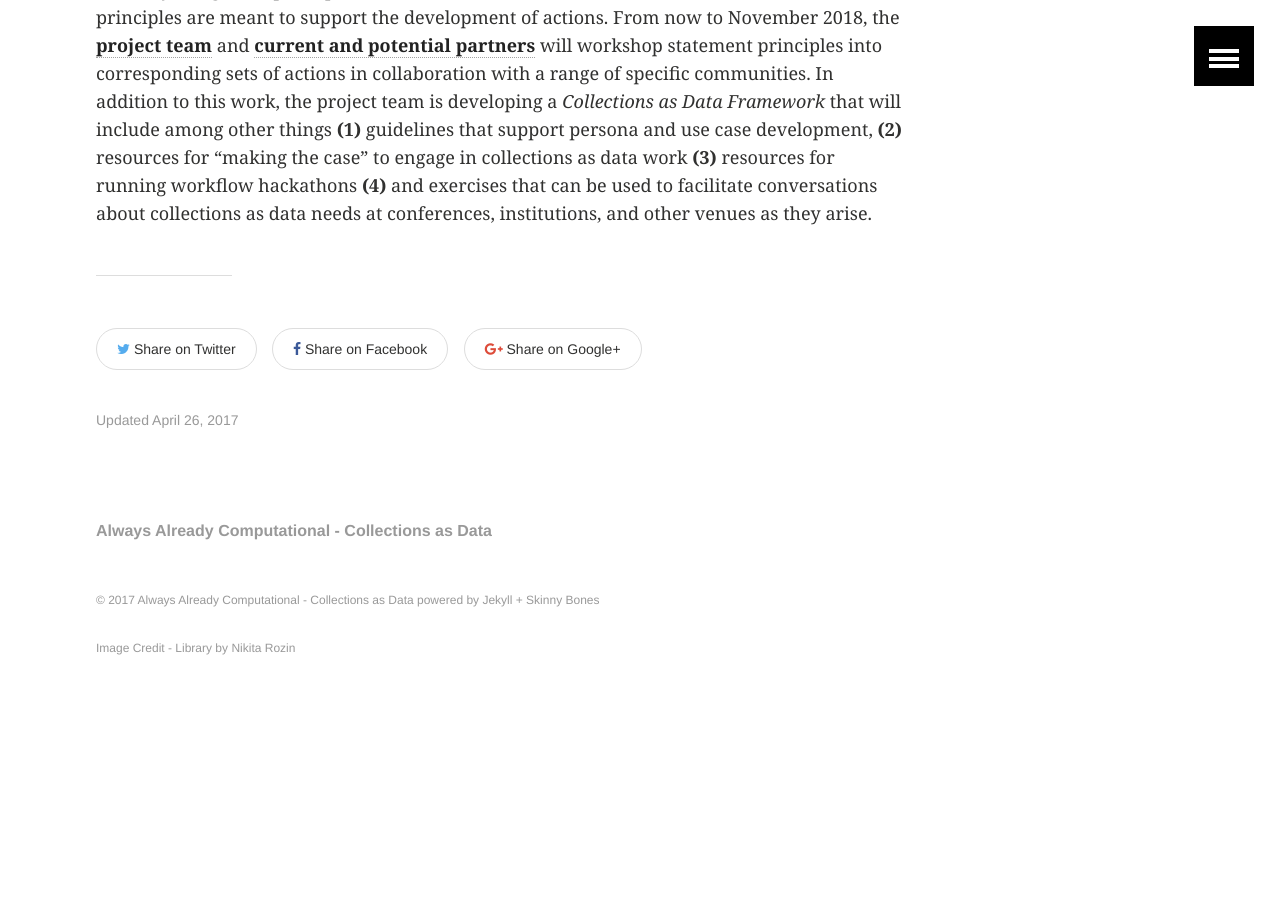
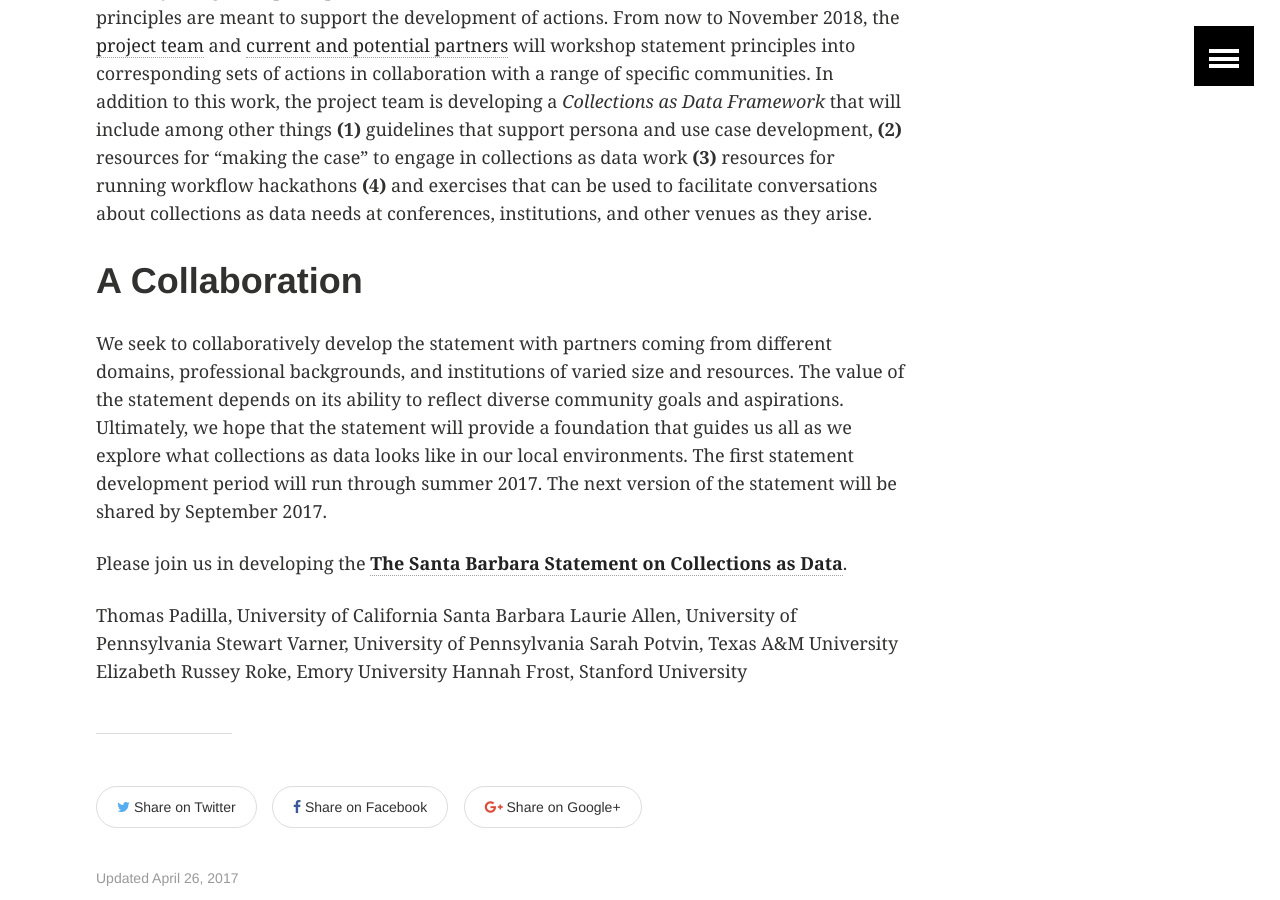
Before and after one commit to collectionsasdata/collectionsasdata.github.io, a Jekyll site: the page built from _posts/2017-4-26-devstatement.markdown, in a window 1280 px wide and 900 px high, scrolled down 1139 px. Built offline with Jekyll 4.4.1, drawn with Linux system fonts in a browser that asks for light colours; before the commit the page ends 1873 px from its top, so only the background shows below that.

Commit message:
Update 2017-4-26-devstatement.markdown

```diff
--- a/_posts/2017-4-26-devstatement.markdown
+++ b/_posts/2017-4-26-devstatement.markdown
@@ -13,4 +13,17 @@ teaser: "The Santa Barbara Statement on Collections as Data"
 [**The Santa Barbara Statement on Collections as Data**](https://collectionsasdata.github.io/statement/) was initiated during an Institute for Museum and Library Services national forum at the University of California Santa Barbara (March 1-3 2017). We invite librarians, archivists, museum professionals, researchers, journalists, artists, educators, and data producers to partner on further development of the statement. In spirit, the statement is inspired by similarly oriented efforts like [The Bethesda Statement on Open Access Publishing](http://legacy.earlham.edu/~peters/fos/bethesda.htm) and [The Denton Declaration: An Open Data Manifesto](https://openaccess.unt.edu/denton-declaration).
 
 # A Purpose
-The Santa Barbara Statement provides a set of high level principles to guide collections as data work. By design, the principles are not meant to stand as concrete actions. Rather, the principles are meant to support the development of actions. From now to November 2018, the [**project team**](https://collectionsasdata.github.io/team/) and [**current and potential partners**](https://collectionsasdata.github.io/partners/) will workshop statement principles into corresponding sets of actions in collaboration with a range of specific communities. In addition to this work, the project team is developing a *Collections as Data Framework* that will include among other things **(1)** guidelines that support persona and use case development, **(2)** resources for “making the case” to engage in collections as data work **(3)** resources for running workflow hackathons **(4)** and exercises that can be used to facilitate conversations about collections as data needs at conferences, institutions, and other venues as they arise.
+The Santa Barbara Statement provides a set of high level principles to guide collections as data work. By design, the principles are not meant to stand as concrete actions. Rather, the principles are meant to support the development of actions. From now to November 2018, the [project team](https://collectionsasdata.github.io/team/) and [current and potential partners](https://collectionsasdata.github.io/partners/) will workshop statement principles into corresponding sets of actions in collaboration with a range of specific communities. In addition to this work, the project team is developing a *Collections as Data Framework* that will include among other things **(1)** guidelines that support persona and use case development, **(2)** resources for “making the case” to engage in collections as data work **(3)** resources for running workflow hackathons **(4)** and exercises that can be used to facilitate conversations about collections as data needs at conferences, institutions, and other venues as they arise.
+
+# A Collaboration
+
+We seek to collaboratively develop the statement with partners coming from different domains, professional backgrounds, and institutions of varied size and resources. The value of the statement depends on its ability to reflect diverse community goals and aspirations. Ultimately, we hope that the statement will provide a foundation that guides us all as we explore what collections as data looks like in our local environments. The first statement development period will run through summer 2017. The next version of the statement will be shared by September 2017.
+
+Please join us in developing the [**The Santa Barbara Statement on Collections as Data**](https://collectionsasdata.github.io/statement/).
+
+Thomas Padilla, University of California Santa Barbara
+Laurie Allen, University of Pennsylvania
+Stewart Varner, University of Pennsylvania
+Sarah Potvin, Texas A&M University
+Elizabeth Russey Roke, Emory University
+Hannah Frost, Stanford University
```
